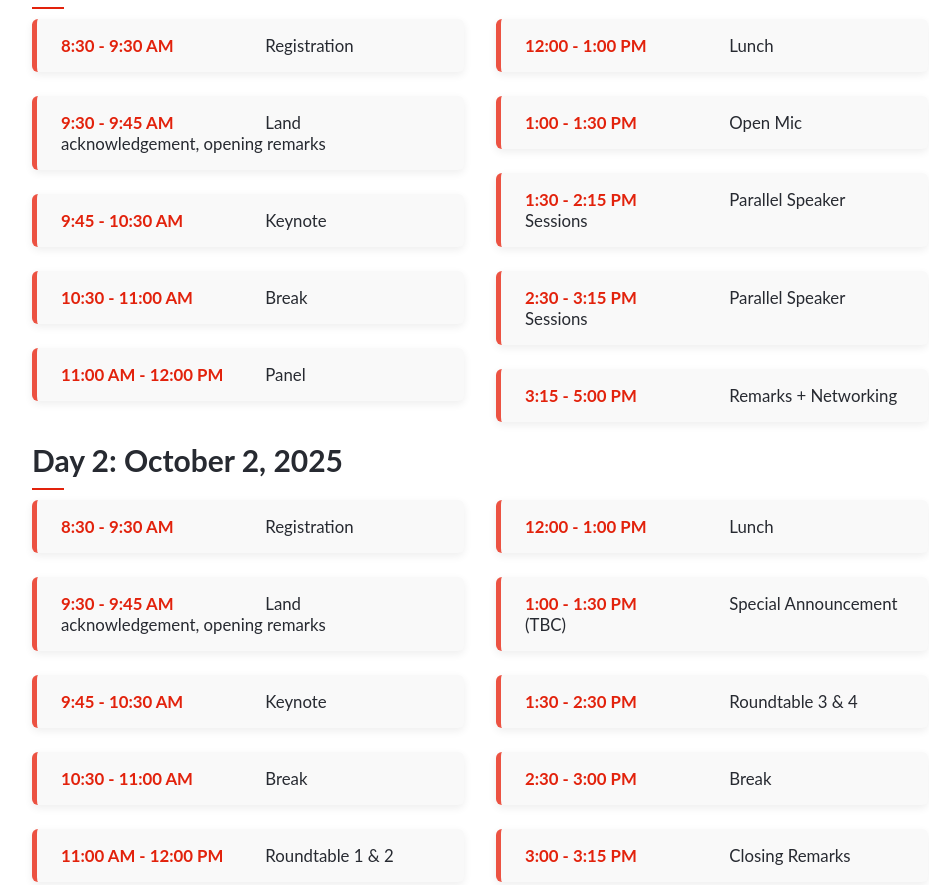
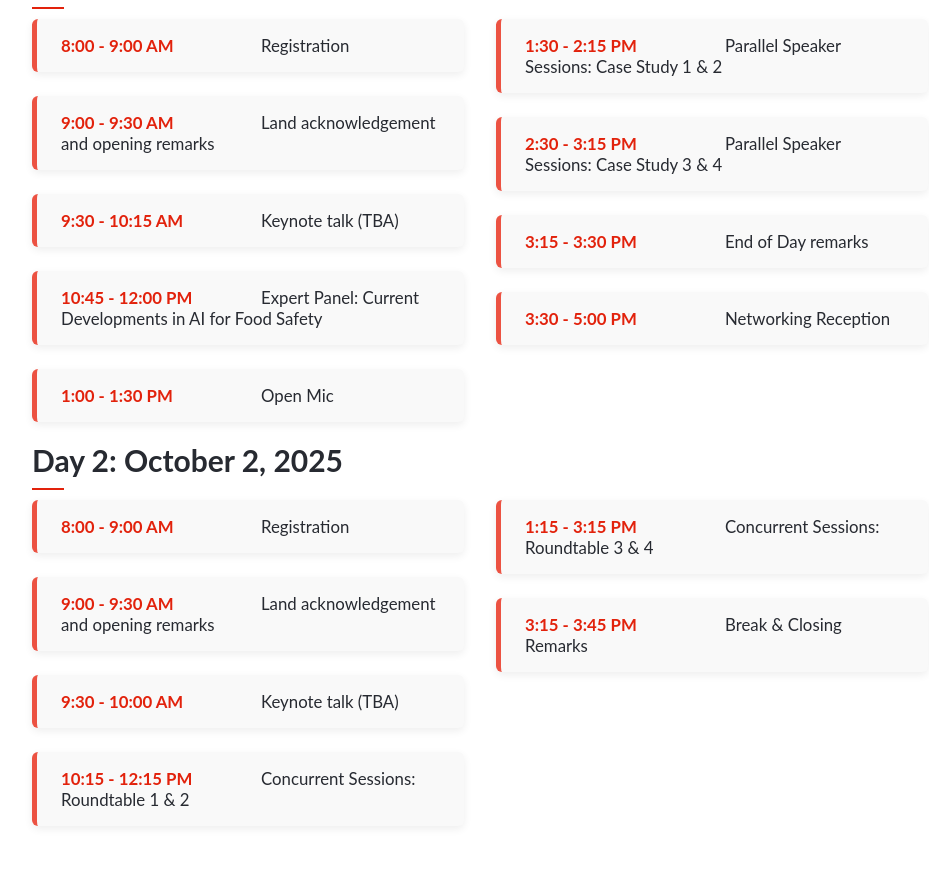
Before and after one commit to ai4foodUGuelph/conference, a website: page program.html in a window 1280 px wide. Shown: the part 485-1370 px from the top of the page, without its empty margins (160-1089 px from the left). Drawn offline with Linux system fonts and the light colour scheme.

Commit message:
program update

```diff
--- a/program.html
+++ b/program.html
@@ -34,37 +34,32 @@
             <hr class="line-program">
             <div class="program-grid">
                 <ul class="program-list">
-                    <li><strong>8:30 - 9:30 AM</strong> Registration</li>
-                    <li><strong>9:30 - 9:45 AM</strong> Land acknowledgement, opening remarks</li>
-                    <li><strong>9:45 - 10:30 AM</strong> Keynote</li>
-                    <li><strong>10:30 - 11:00 AM</strong> Break</li>
-                    <li><strong>11:00 AM - 12:00 PM</strong> Panel</li>
+                    <li><strong>8:00 - 9:00 AM</strong>Registration</li>
+                    <li><strong>9:00 - 9:30 AM</strong>Land acknowledgement and opening remarks</li>
+                    <li><strong>9:30 - 10:15 AM</strong>Keynote talk (TBA)</li>
+                    <li><strong>10:45 - 12:00 PM</strong>Expert Panel: Current Developments in AI for Food Safety</li>
+                    <li><strong>1:00 - 1:30 PM</strong>Open Mic</li>
                 </ul>
                 <ul class="program-list">
-                    <li><strong>12:00 - 1:00 PM</strong> Lunch</li>
-                    <li><strong>1:00 - 1:30 PM</strong> Open Mic</li>
-                    <li><strong>1:30 - 2:15 PM</strong> Parallel Speaker Sessions</li>
-                    <li><strong>2:30 - 3:15 PM</strong> Parallel Speaker Sessions</li>
-                    <li><strong>3:15 - 5:00 PM</strong> Remarks + Networking</li>
+                    <li><strong>1:30 - 2:15 PM</strong>Parallel Speaker Sessions: Case Study 1 & 2</li>
+                    <li><strong>2:30 - 3:15 PM</strong>Parallel Speaker Sessions: Case Study 3 & 4</li>
+                    <li><strong>3:15 - 3:30 PM</strong>End of Day remarks</li>
+                    <li><strong>3:30 - 5:00 PM</strong>Networking Reception</li>
                 </ul>
-            </div>
+                </div>
 
-            <h2 style="font-size: 30px; margin-top: 20px;">Day 2: October 2, 2025</h2>
-            <hr class="line-program">
-            <div class="program-grid">
+                <h2 style="font-size: 30px; margin-top: 20px;">Day 2: October 2, 2025</h2>
+                <hr class="line-program">
+                <div class="program-grid">
                 <ul class="program-list">
-                    <li><strong>8:30 - 9:30 AM</strong> Registration</li>
-                    <li><strong>9:30 - 9:45 AM</strong> Land acknowledgement, opening remarks</li>
-                    <li><strong>9:45 - 10:30 AM</strong> Keynote</li>
-                    <li><strong>10:30 - 11:00 AM</strong> Break</li>
-                    <li><strong>11:00 AM - 12:00 PM</strong> Roundtable 1 & 2</li>
+                    <li><strong>8:00 - 9:00 AM</strong>Registration</li>
+                    <li><strong>9:00 - 9:30 AM</strong>Land acknowledgement and opening remarks</li>
+                    <li><strong>9:30 - 10:00 AM</strong>Keynote talk (TBA)</li>
+                    <li><strong>10:15 - 12:15 PM</strong>Concurrent Sessions: Roundtable 1 & 2</li>
                 </ul>
                 <ul class="program-list">
-                    <li><strong>12:00 - 1:00 PM</strong> Lunch</li>
-                    <li><strong>1:00 - 1:30 PM</strong> Special Announcement (TBC)</li>
-                    <li><strong>1:30 - 2:30 PM</strong> Roundtable 3 & 4</li>
-                    <li><strong>2:30 - 3:00 PM</strong> Break</li>
-                    <li><strong>3:00 - 3:15 PM</strong> Closing Remarks</li>
+                    <li><strong>1:15 - 3:15 PM</strong>Concurrent Sessions: Roundtable 3 & 4</li>
+                    <li><strong>3:15 - 3:45 PM</strong>Break & Closing Remarks</li>
                 </ul>
             </div>
         </section>
```
